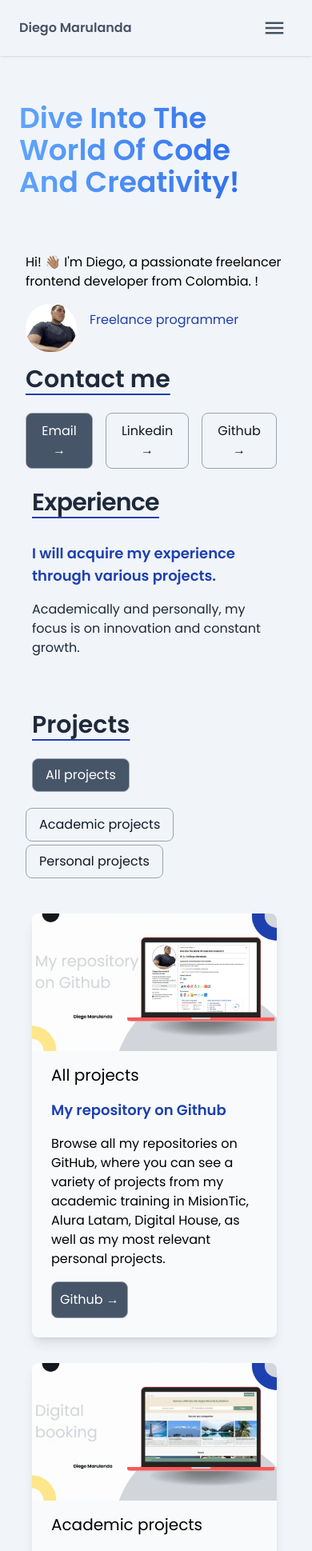
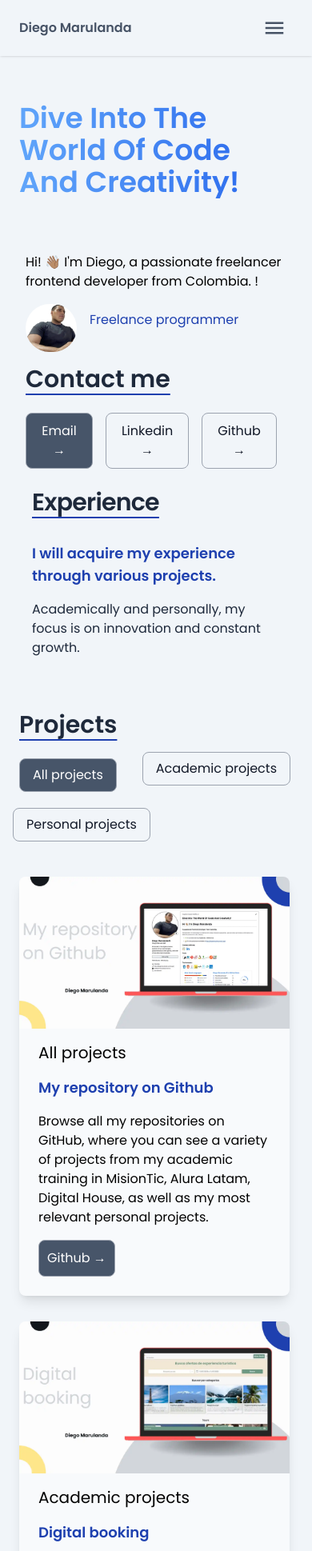
Before and after one commit to DiegoMarulandaB/Portfolio, a Next.js app: page / in a window 390 px wide. Shown: the top 1939 px of the page at 80% size. Built offline with nearby package versions, Linux system fonts and the light colour scheme.

Commit message:
refactor: :bug: add fixes to project cards

```diff
--- a/src/components/Projects/Projects.tsx
+++ b/src/components/Projects/Projects.tsx
@@ -6,7 +6,8 @@ import MenuButtonAllProjects from './MenuButtonAllProjects'
 const Projects: React.FC = () => {
   return (
     <section id="projects" className="pt-28 mt-[-94px]">
-      <div className="max-w-screen-lg mx-auto px-4 sm:px-6 lg:px-8">
+      {/* <div className="max-w-screen-lg mx-auto px-4 sm:px-6 lg:px-8"> */}
+      <div className="mx-auto lg:px-8 max-w-screen-lg sm:px-6">
         <div className="text-start justify-start">
           <h2 className="heading-2 heading-2-underline ml-2">Projects</h2>
         </div>
```
